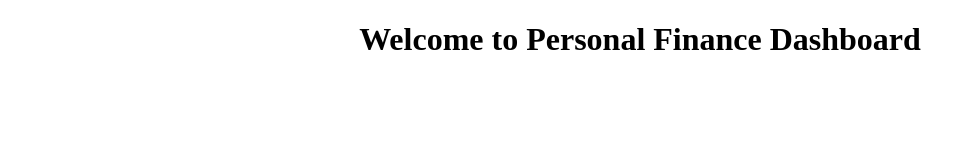
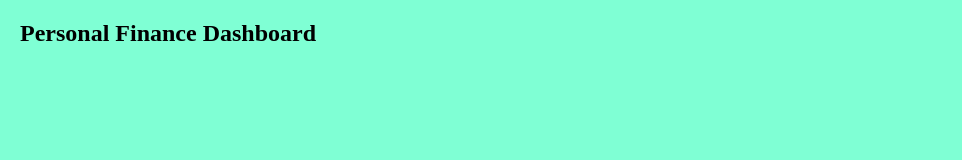
Before and after one commit to chetanp2402/personal-finance-dashboard, a plain HTML site: page index.html in a window 1280 px wide. Shown: the whole page, without its empty margins (0-962 px from the left). Drawn offline with Linux system fonts and the light colour scheme.

Commit message:
more html css changes

```diff
--- a/index.html
+++ b/index.html
@@ -5,7 +5,7 @@
 <link rel="stylesheet" href="style.css">
 </head>
 <body>
-<h1>Welcome to Personal Finance Dashboard</h1>
+<h2>Personal Finance Dashboard</h2>
 
 </body>
 </html>
--- a/style.css
+++ b/style.css
@@ -1,3 +1,10 @@
-h1{
-    text-align: center;
+html, body{
+    margin:0px;
+    padding: 0px;
+    background-color: aquamarine;
 }
+h2{
+    text-align: left;
+    padding-left: 20px;
+
+}
```
